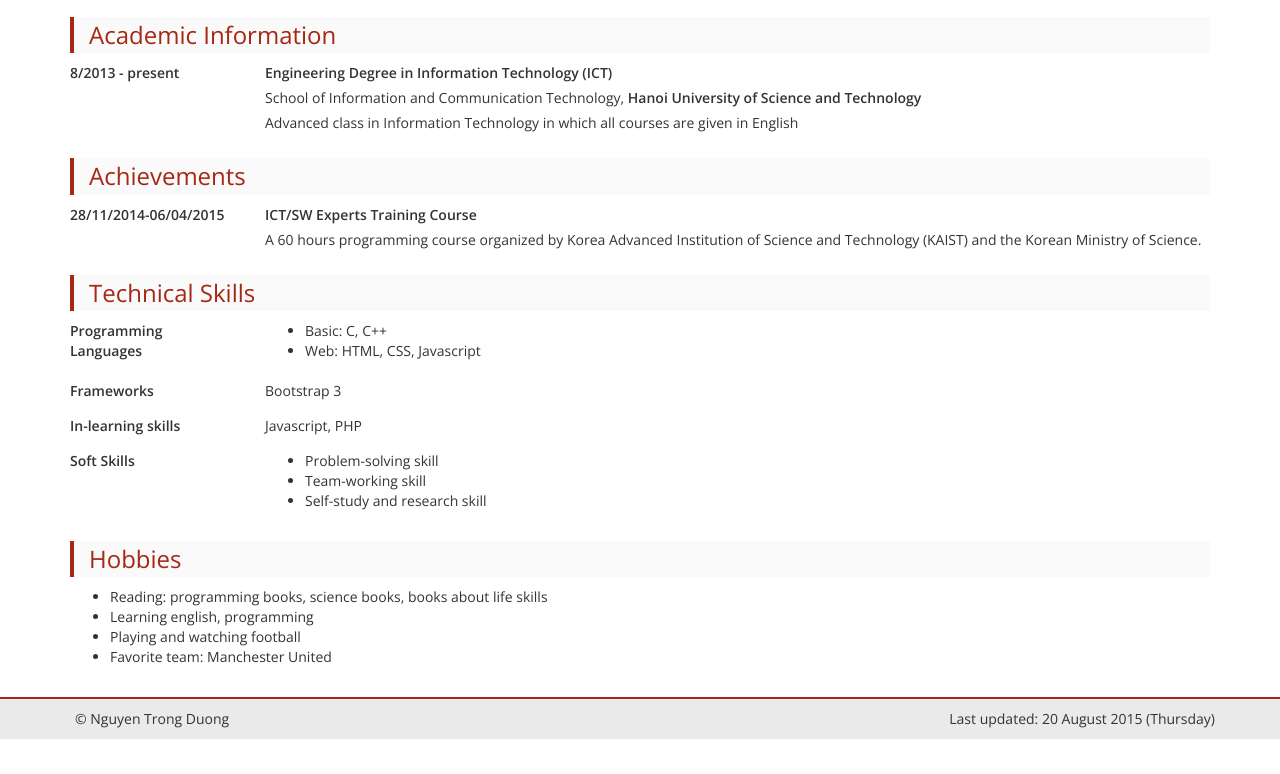
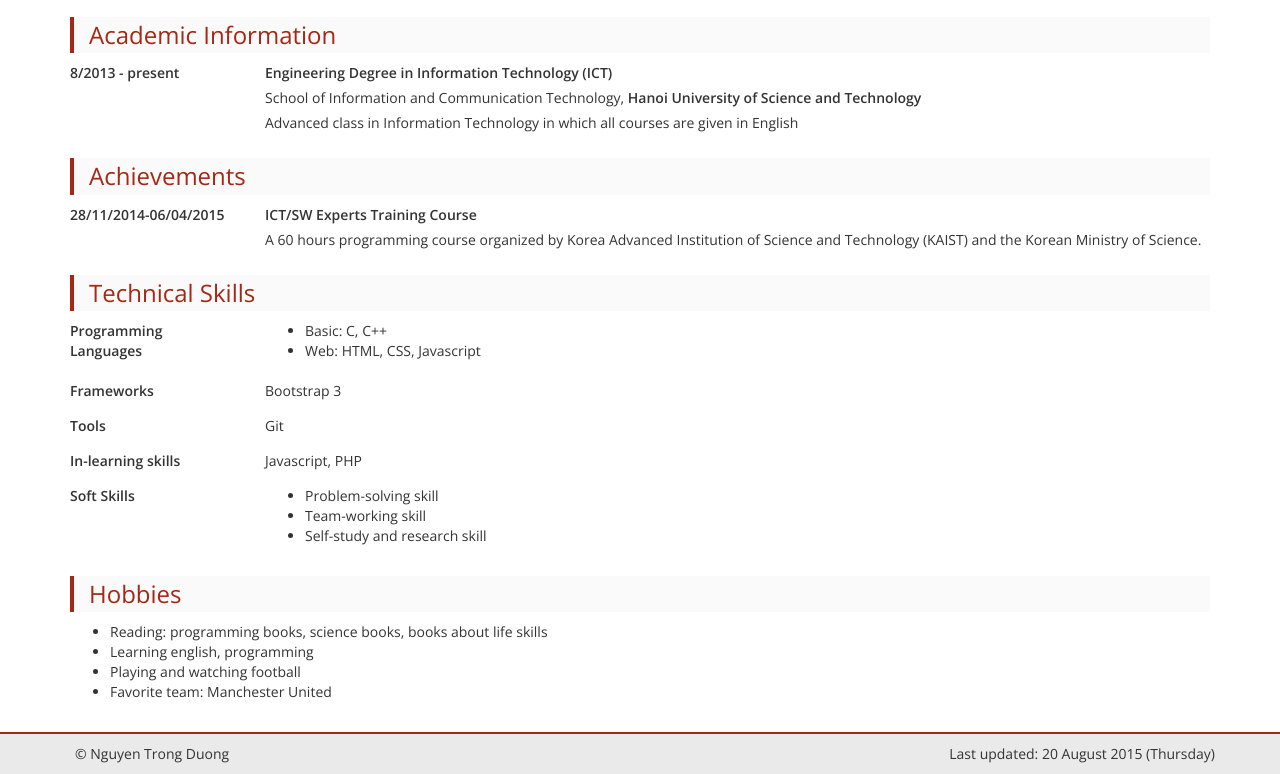
Before and after one commit to gsDuong/gsduong.github.io, a plain HTML site: page index.html in a window 1280 px wide. Shown: the part 769-1543 px from the top of the page. Before the commit the page ends 1508 px from the top, so only its background shows below. Drawn offline with nearby package versions, Linux system fonts and the light colour scheme; files whose address does not match are found by name.

Commit message:
Update index.html

```diff
--- a/index.html
+++ b/index.html
@@ -241,6 +241,20 @@
 						<div class="row">
 							<div class="col-md-2">
 								<div class="item-title">
+									<p>Tools</p>
+								</div>
+							</div>
+							<div class="col-md-10">
+								<div class="item-detail">
+									<p>Git</p>
+								</div>
+							</div>
+						</div>
+					</article>
+					<article class="item">
+						<div class="row">
+							<div class="col-md-2">
+								<div class="item-title">
 									<p>In-learning skills</p>
 								</div>
 							</div>
```
